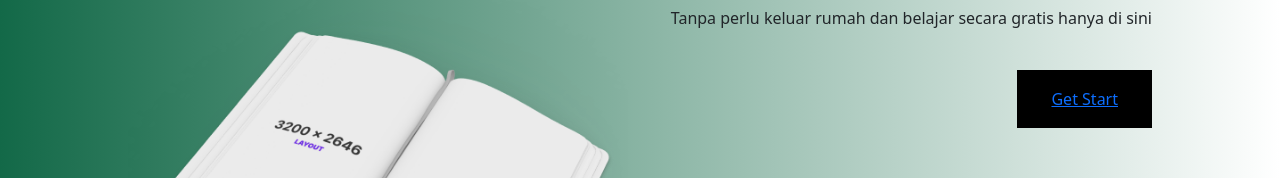
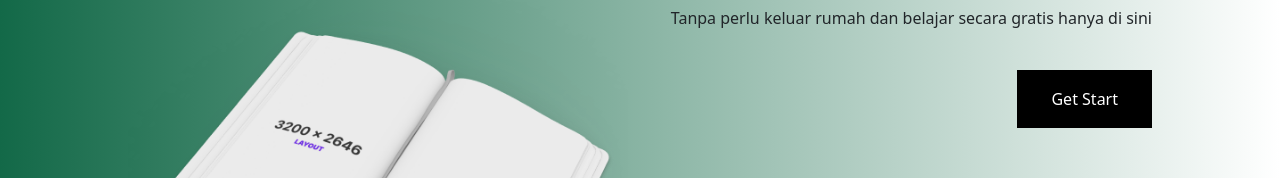
Before and after one commit to ErvinaAyuRosamada/MiniProject_ReactJS_Kelas_E, a React (Create React App) app in the folder Project/belajarmath/: page / in a window 1280 px wide. Shown: the part 215-393 px from the top of the page. Built offline with nearby package versions, Linux system fonts and the light colour scheme.

Commit message:
memperbaiki file Home.jsx

```diff
--- a/Project/belajarmath/src/page/Home.jsx
+++ b/Project/belajarmath/src/page/Home.jsx
@@ -14,7 +14,7 @@ const Home = () => {
                     <div class="col-6">
                         <h4>Belajar Matematika dengan Mudah</h4>
                         <p>Tanpa perlu keluar rumah dan belajar secara gratis hanya di sini</p><br></br>
-                    <button><Link to='matericlass'>Get Start</Link></button>
+                    <Link to='matericlass'><button>Get Start</button></Link>
                     </div>
                 </div>
         </div>
```
